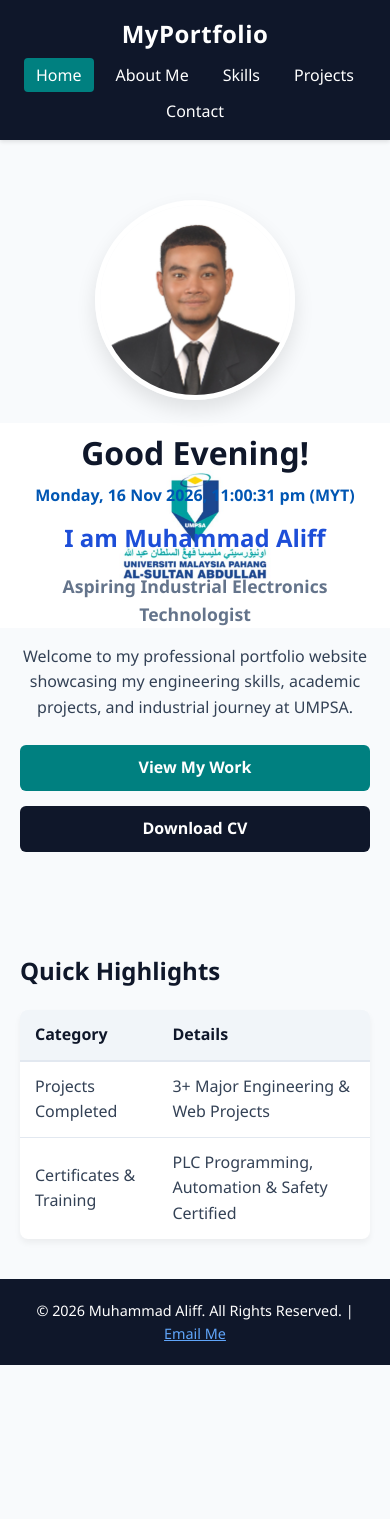
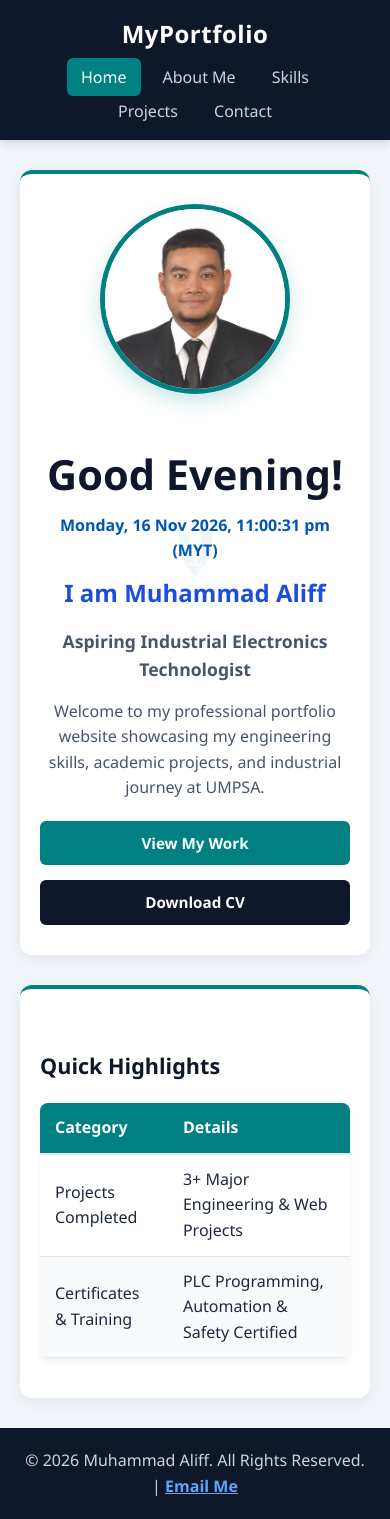
Before and after one commit to mhdaliff03/Aliff-portfolio, a plain HTML site: page index.html in a window 390 px wide. Before the commit the page ends 1365 px from the top, so only its background shows below. Drawn offline with Linux system fonts and the light colour scheme.

Commit message:
Fix layout styling across all pages with clean UMPSA theme

```diff
--- a/css/style.css
+++ b/css/style.css
@@ -1,19 +1,21 @@
 /* ==========================================
-   1. CSS VARIABLES & ROOT SETTINGS
+   1. WARNA KORPORAT UMPSA & ROOT SETTINGS
    ========================================== */
 :root {
     --primary-color: #008080;      /* Teal Korporat UMPSA */
-    --primary-hover: #006666;      /* Teal Gelap untuk kesan hover */
-    --accent-gold: #f59e0b;        /* Kuning Emas Aksen */
-    --dark-navy: #0f172a;          /* Biru Gelap untuk Header & Footer */
-    --text-color: #334155;         /* Warna Teks Utama */
-    --bg-light: #f8fafc;           /* Latar Belakang Cerah */
-    --white: #ffffff;              /* Putih Bersih */
-    --border-color: #e2e8f0;       /* Warna Garisan Sempadan */
+    --primary-hover: #006666;      /* Teal Gelap */
+    --accent-gold: #f59e0b;        /* Emas UMPSA */
+    --dark-navy: #0f172a;          /* Biru Gelap Header & Footer */
+    --text-main: #1e293b;          /* Teks Gelap */
+    --text-muted: #475569;         /* Teks Kelabu Lembut */
+    --bg-light: #f1f5f9;           /* Latar Belakang Lembut */
+    --white: #ffffff;
+    --border-color: #e2e8f0;
+    --shadow: 0 4px 15px rgba(0, 0, 0, 0.06);
 }
 
 /* ==========================================
-   2. GLOBAL STYLES & RESET
+   2. RESET & SUSUN ATUR ASAS
    ========================================== */
 * {
     margin: 0;
@@ -24,7 +26,7 @@
 body {
     font-family: 'Segoe UI', Roboto, Helvetica, Arial, sans-serif;
     background-color: var(--bg-light);
-    color: var(--text-color);
+    color: var(--text-main);
     line-height: 1.6;
     display: flex;
     flex-direction: column;
@@ -33,10 +35,14 @@ body {
 
 main {
     flex: 1;
+    width: 100%;
+    max-width: 1100px;
+    margin: 30px auto;
+    padding: 0 20px;
 }
 
 /* ==========================================
-   3. HEADER & NAVIGATION BAR (Flexbox)
+   3. HEADER & NAVIGATION BAR (Semua Halaman)
    ========================================== */
 header {
     background-color: var(--dark-navy);
@@ -44,11 +50,11 @@ header {
     position: sticky;
     top: 0;
     z-index: 1000;
-    box-shadow: 0 2px 4px rgba(0, 0, 0, 0.1);
+    box-shadow: 0 2px 10px rgba(0, 0, 0, 0.15);
 }
 
-.navbar {
-    max-width: 1200px;
+.navbar, header nav {
+    max-width: 1100px;
     margin: 0 auto;
     padding: 15px 20px;
     display: flex;
@@ -56,50 +62,110 @@ header {
     align-items: center;
 }
 
-.logo {
+.logo, header .logo {
     font-size: 1.5rem;
-    font-weight: bold;
+    font-weight: 700;
     color: var(--white);
     letter-spacing: 0.5px;
 }
 
-.nav-links {
+.nav-links, header ul {
     list-style: none;
     display: flex;
-    gap: 20px;
+    gap: 15px;
+    align-items: center;
 }
 
-.nav-links li a {
-    color: var(--white);
+.nav-links li a, header ul li a {
+    color: #cbd5e1;
     text-decoration: none;
     font-weight: 500;
-    padding: 6px 12px;
-    border-radius: 4px;
-    transition: background-color 0.3s ease, color 0.3s ease;
+    padding: 8px 14px;
+    border-radius: 6px;
+    transition: all 0.3s ease;
 }
 
 .nav-links li a:hover,
-.nav-links li a.active {
+.nav-links li a.active,
+header ul li a:hover,
+header ul li a.active {
     background-color: var(--primary-color);
     color: var(--white);
 }
 
 /* ==========================================
-   4. HERO SECTION (Home Page Layout)
+   4. KAD KANDUNGAN UMUM (About, Skills, Projects, Contact)
+   ========================================== */
+section {
+    background: var(--white);
+    padding: 35px;
+    border-radius: 12px;
+    box-shadow: var(--shadow);
+    margin-bottom: 30px;
+    border-top: 4px solid var(--primary-color);
+}
+
+section h1 {
+    font-size: 2rem;
+    color: var(--dark-navy);
+    margin-bottom: 15px;
+    border-bottom: 2px solid var(--border-color);
+    padding-bottom: 10px;
+}
+
+section h2 {
+    font-size: 1.35rem;
+    color: var(--primary-color);
+    margin-top: 20px;
+    margin-bottom: 10px;
+}
+
+section p {
+    color: var(--text-muted);
+    margin-bottom: 12px;
+}
+
+section ul {
+    margin-left: 20px;
+    margin-bottom: 15px;
+}
+
+section ul li {
+    margin-bottom: 8px;
+    color: var(--text-main);
+}
+
+/* ==========================================
+   5. HOME PAGE (HERO SECTION + WATERMARK LEMBUT)
    ========================================== */
 .hero-section {
-    max-width: 1100px;
-    margin: 40px auto;
-    padding: 40px 20px;
+    position: relative;
     display: flex;
     align-items: center;
     justify-content: space-between;
     gap: 40px;
-    /* Watermark latar belakang logo UMPSA */
+    padding: 50px 40px;
+    overflow: hidden;
+    background: var(--white);
+}
+
+/* Watermark Logo UMPSA yang sangat lembut di belakang */
+.hero-section::before {
+    content: "";
+    position: absolute;
+    inset: 0;
     background-image: url('../images/LOGO UMPSA.jpg');
     background-repeat: no-repeat;
     background-position: center;
-    background-size: contain;
+    background-size: 280px;
+    opacity: 0.06; /* Sangat lembut supaya teks mudah dibaca */
+    pointer-events: none;
+    z-index: 0;
+}
+
+.hero-content, .hero-image {
+    position: relative;
+    z-index: 1;
 }
 
 .hero-content {
@@ -107,204 +173,232 @@ header {
 }
 
 .hero-content h1 {
-    font-size: 2.5rem;
-    color: var(--dark-navy);
+    font-size: 2.6rem;
+    border-bottom: none;
+    padding-bottom: 0;
     margin-bottom: 5px;
 }
 
 .hero-content h2 {
     font-size: 1.4rem;
-    color: var(--primary-color);
-    margin-bottom: 10px;
+    margin-top: 5px;
 }
 
 .tagline {
     font-size: 1.1rem;
     font-weight: 600;
-    color: #64748b;
+    color: var(--text-muted);
     margin-bottom: 15px;
 }
 
-.intro-desc {
-    font-size: 1rem;
-    margin-bottom: 25px;
-    color: var(--text-color);
+.hero-image img {
+    width: 240px;
+    height: 240px;
+    object-fit: cover;
+    border-radius: 50%;
+    border: 5px solid var(--primary-color);
+    box-shadow: 0 8px 20px rgba(0, 128, 128, 0.2);
 }
 
 /* ==========================================
-   5. BUTTONS & CALL TO ACTION
+   6. BUTANG (Buttons)
    ========================================== */
 .cta-buttons {
     display: flex;
     gap: 15px;
+    margin-top: 20px;
 }
 
-.btn {
+.btn, button {
     display: inline-block;
-    padding: 10px 20px;
+    padding: 10px 22px;
     border-radius: 6px;
     text-decoration: none;
     font-weight: 600;
-    transition: background-color 0.3s ease, transform 0.2s ease;
+    font-size: 0.95rem;
+    border: none;
+    cursor: pointer;
+    background-color: var(--primary-color);
+    color: var(--white);
+    transition: all 0.3s ease;
 }
 
-.btn-primary {
-    background-color: var(--primary-color);
-    color: var(--white);
-}
-
-.btn-primary:hover {
+.btn:hover, button:hover {
     background-color: var(--primary-hover);
     transform: translateY(-2px);
 }
 
 .btn-secondary {
     background-color: var(--dark-navy);
-    color: var(--white);
 }
 
 .btn-secondary:hover {
     background-color: #1e293b;
-    transform: translateY(-2px);
 }
 
 /* ==========================================
-   6. HERO IMAGE & PROFILE PHOTO
+   7. JADUAL (Quick Highlights)
    ========================================== */
-.hero-image {
-    flex-shrink: 0;
+table {
+    width: 100%;
+    border-collapse: collapse;
+    margin-top: 15px;
+    border-radius: 8px;
+    overflow: hidden;
 }
 
-.hero-image img {
-    width: 250px;
-    height: 250px;
-    object-fit: cover;
-    border-radius: 50%;
-    border: 5px solid var(--white);
-    box-shadow: 0 10px 20px rgba(0, 0, 0, 0.1);
+th {
+    background-color: var(--primary-color);
+    color: var(--white);
+    text-align: left;
+    padding: 14px 18px;
+}
+
+td {
+    padding: 14px 18px;
+    border-bottom: 1px solid var(--border-color);
+}
+
+tr:nth-child(even) {
+    background-color: #f8fafc;
 }
 
 /* ==========================================
-   7. QUICK HIGHLIGHTS TABLE SECTION
+   8. PROJECTS PAGE (Gambar & Kad Projek)
    ========================================== */
-.highlights-section {
-    padding: 20px 20px 40px 20px;
-    max-width: 1000px;
-    margin: 0 auto;
+article {
+    background: #f8fafc;
+    border: 1px solid var(--border-color);
+    border-radius: 10px;
+    padding: 25px;
+    margin-bottom: 25px;
 }
 
-.highlights-table {
+article img {
     width: 100%;
-    border-collapse: collapse;
-    background: var(--white);
+    max-width: 550px;
+    height: 300px;
+    object-fit: cover;
     border-radius: 8px;
-    overflow: hidden;
-    box-shadow: 0 4px 6px rgba(0, 0, 0, 0.05);
-}
-
-.highlights-table th {
-    background-color: #f1f5f9;
-    color: var(--dark-navy);
-    text-align: left;
-    padding: 14px 18px;
-    font-weight: 600;
-    border-bottom: 2px solid var(--border-color);
-}
-
-.highlights-table td {
-    padding: 14px 18px;
-    border-bottom: 1px solid var(--border-color);
-    color: var(--text-color);
-}
-
-.highlights-table tr:last-child td {
-    border-bottom: none;
+    margin-bottom: 15px;
+    display: block;
+    box-shadow: 0 4px 10px rgba(0, 0, 0, 0.08);
 }
 
 /* ==========================================
-   8. FOOTER & SCROLL-TO-TOP BUTTON
+   9. CONTACT FORM (Borang Tersusun Menegak)
+   ========================================== */
+form {
+    display: flex;
+    flex-direction: column;
+    gap: 15px;
+    max-width: 600px;
+    margin-top: 15px;
+}
+
+form label {
+    font-weight: 600;
+    color: var(--dark-navy);
+    margin-bottom: -10px;
+}
+
+form input,
+form textarea {
+    width: 100%;
+    padding: 12px 14px;
+    border: 1px solid #cbd5e1;
+    border-radius: 6px;
+    font-family: inherit;
+    font-size: 1rem;
+    background-color: #f8fafc;
+    transition: border-color 0.3s ease;
+}
+
+form input:focus,
+form textarea:focus {
+    outline: none;
+    border-color: var(--primary-color);
+    background-color: var(--white);
+}
+
+form textarea {
+    min-height: 120px;
+    resize: vertical;
+}
+
+/* ==========================================
+   10. FOOTER & BUTANG SCROLL TO TOP
    ========================================== */
 footer {
     background-color: var(--dark-navy);
-    color: var(--white);
+    color: #cbd5e1;
     text-align: center;
     padding: 20px;
     margin-top: auto;
-    position: relative;
 }
 
-footer p {
-    font-size: 0.9rem;
+footer a {
+    color: #38bdf8;
+    text-decoration: none;
+    font-weight: 600;
 }
 
-.top-btn {
+footer a:hover {
+    text-decoration: underline;
+}
+
+.top-btn, .scroll-top-btn {
     position: fixed;
     bottom: 20px;
     right: 20px;
     background-color: var(--primary-color);
     color: var(--white);
-    border: none;
-    padding: 10px 15px;
+    padding: 10px 16px;
     border-radius: 6px;
-    cursor: pointer;
     font-weight: bold;
-    display: none; /* Dikawal oleh JavaScript */
-    box-shadow: 0 4px 6px rgba(0, 0, 0, 0.2);
-    transition: background-color 0.3s ease;
+    display: none;
+    box-shadow: 0 4px 10px rgba(0, 0, 0, 0.25);
     z-index: 999;
 }
 
-.top-btn:hover {
-    background-color: var(--primary-hover);
-}
+/* ==========================================
+   11. RESPONSIVE (Tablet & Telefon Bimbit)
+   ========================================== */
+@media (max-width: 768px) {
+    .navbar, header nav {
+        flex-direction: column;
+        gap: 12px;
+    }
 
-/* ==========================================
-   9. RESPONSIVE MEDIA QUERIES (Mobile & Tablet)
-   ========================================== */
+    .nav-links, header ul {
+        flex-wrap: wrap;
+        justify-content: center;
+        gap: 8px;
+    }
 
-/* Tablet & Peranti Sederhana (<= 768px) */
-@media (max-width: 768px) {
     .hero-section {
         flex-direction: column-reverse;
         text-align: center;
-        padding: 20px;
-        gap: 20px;
+        padding: 30px 20px;
     }
 
     .cta-buttons {
         justify-content: center;
     }
 
-    .navbar {
-        flex-direction: column;
-        gap: 10px;
-    }
-
-    .nav-links {
-        gap: 10px;
-        flex-wrap: wrap;
-        justify-content: center;
-    }
-
     .hero-image img {
-        width: 200px;
-        height: 200px;
+        width: 190px;
+        height: 190px;
     }
 }
 
-/* Telefon Bimbit (<= 480px) */
 @media (max-width: 480px) {
-    .hero-content h1 {
-        font-size: 2rem;
-    }
-
-    .hero-content h2 {
-        font-size: 1.2rem;
+    section {
+        padding: 20px;
     }
 
     .cta-buttons {
         flex-direction: column;
-        width: 100%;
     }
 
     .btn {
```
